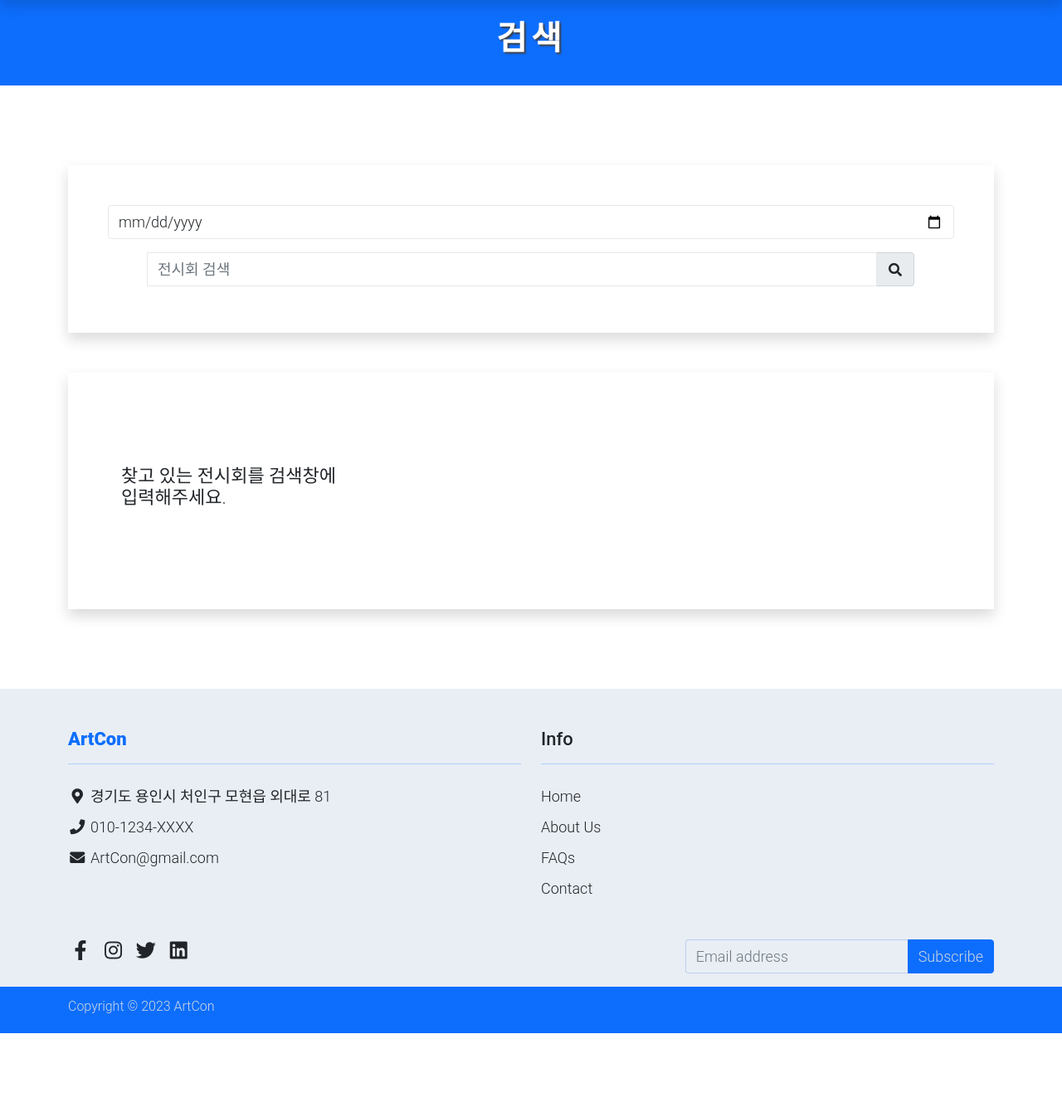
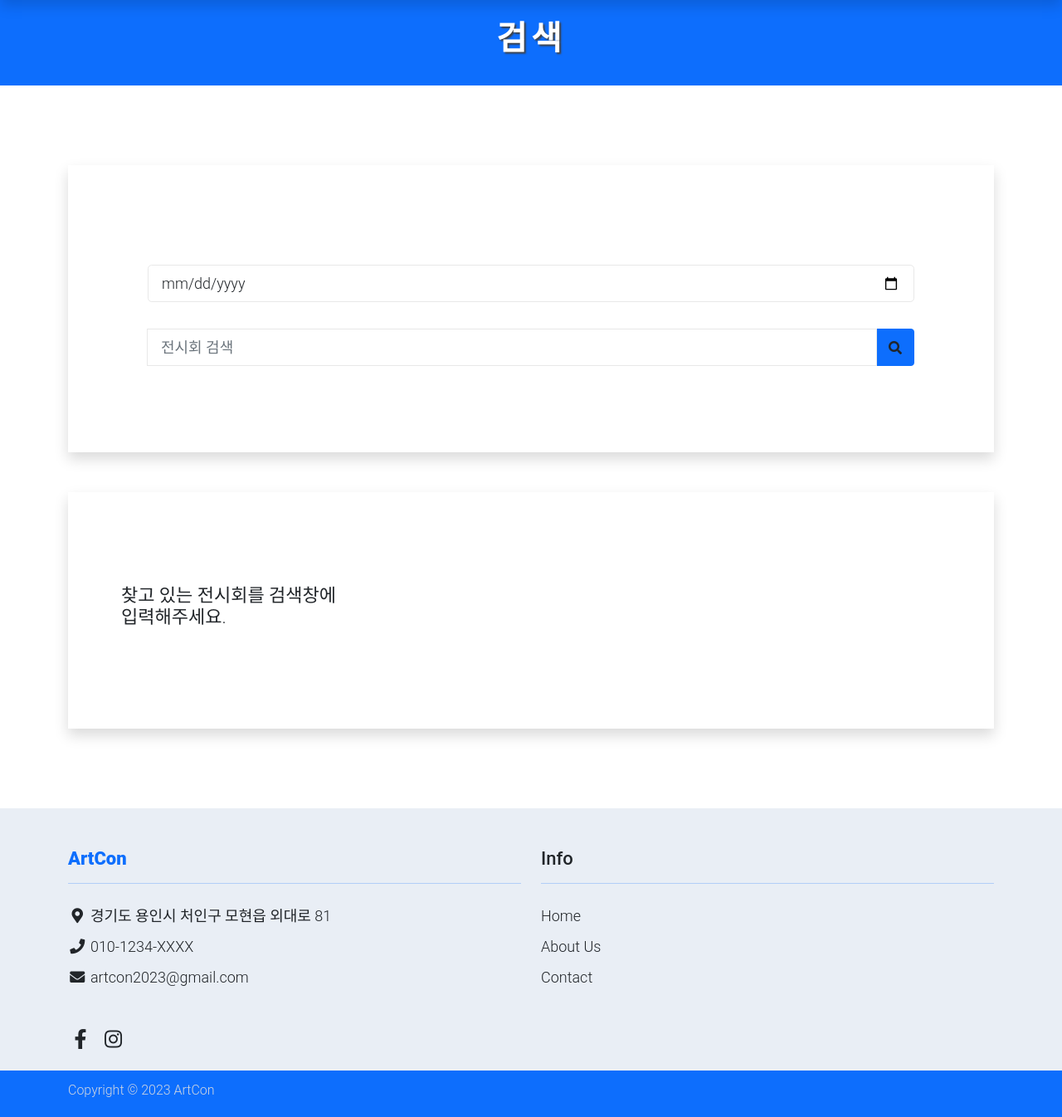
Before and after one commit to BlueHarmel/ArtCon, a Django app: template ArtCon/templates/searchpage_app/search.html in a window 1280 px wide. Shown: the part 114-1460 px from the top of the page at 83% size. Before the commit the page ends 1359 px from the top, so only its background shows below. Run offline with Django 4.2, Linux system fonts and the light colour scheme; the template is opened without the code that fills it, so the values that code supplies are empty; some libraries are stand-ins or nearby versions.

Commit message:
메인, 검색 페이지 ui 수정

```diff
--- a/ArtCon/templates/base.html
+++ b/ArtCon/templates/base.html
@@ -15,7 +15,7 @@
     <link rel="stylesheet" href="{% static 'css/custom.css'%}">
 
     <!-- Load fonts style after rendering the layout styles -->
-    <!--<link rel="stylesheet" href="https://fonts.googleapis.com/css2?family=Roboto:wght@100;200;300;200;500;700;900&display=swap">-->
+    <!--<link rel="stylesheet" href="https://fonts.googleapis.com/css2?family=Inter:wght@100;200;300;200;500;700;900&display=swap">-->
     <link rel="stylesheet" href="{% static 'css/fontawesome.min.css' %}">
 </head>
 
@@ -87,7 +87,7 @@
                         </li>
                         <li>
                             <i class="fa fa-envelope fa-fw"></i>
-                            <a class="text-decoration-none text-dark" href="mailto:ArtCon@gmail.com">ArtCon@gmail.com</a>
+                            <a class="text-decoration-none text-dark" href="mailto:artcon2023@gmail.com">artcon2023@gmail.com</a>
                         </li>
                     </ul>
                 </div>
@@ -97,11 +97,9 @@
                     <ul class="list-unstyled footer-link-list">
                         <li><a class="text-decoration-none text-dark" href="{% url 'mainPage' %}">Home</a></li>
                         <li><a class="text-decoration-none text-dark" href="#">About Us</a></li>
-                        <li><a class="text-decoration-none text-dark" href="#">FAQs</a></li>
-                        <li><a class="text-decoration-none text-dark" href="#">Contact</a></li>
+                        <li><a class="text-decoration-none text-dark" href="mailto:artcon2023@gmail.com">Contact</a></li>
                     </ul>
                 </div>
-
             </div>
 
             <div class="row text-light mb-2">
@@ -116,20 +114,7 @@
                         <li class="list-inline-item  -light rounded-circle text-center">
                             <a class="text-dark text-decoration-none" target="_blank" href="https://www.instagram.com/"><i class="fab fa-instagram fa-lg fa-fw"></i></a>
                         </li>
-                        <li class="list-inline-item  -light rounded-circle text-center">
-                            <a class="text-dark text-decoration-none" target="_blank" href="https://twitter.com/"><i class="fab fa-twitter fa-lg fa-fw"></i></a>
-                        </li>
-                        <li class="list-inline-item  -light rounded-circle text-center">
-                            <a class="text-dark text-decoration-none" target="_blank" href="https://www.linkedin.com/"><i class="fab fa-linkedin fa-lg fa-fw"></i></a>
-                        </li>
                     </ul>
-                </div>
-                <div class="col-auto">
-                    <label class="sr-only" for="subscribeEmail">Email address</label>
-                    <div class="input-group mb-2">
-                        <input type="text" class="form-control bg-light border-opacity-25" id="subscribeEmail" placeholder="Email address">
-                        <div class="input-group-text btn-primary text-light">Subscribe</div>
-                    </div>
                 </div>
             </div>
         </div>
--- a/ArtCon/templates/mainpage_app/index.html
+++ b/ArtCon/templates/mainpage_app/index.html
@@ -30,7 +30,7 @@
                             <img id='bannerimg1' class="img-fluid bannerSize" src="{{banner1.0.img}}" alt="Slide1">
                         </div>
                         <div class="col-lg-6 mb-0 align-items-center align-self-center m-3">
-                            <h3 class="h3 mb-4">이번달 추천 전시회</h3>
+                            <h3 class="h3 mb-4">이번 달 추천 전시회</h3>
                             <p class="h5">{{banner1.0.L_name}}</p>
                             <p class="h5">{{banner1.0.start_date}}~{{banner1.0.end_date}}</p>
                         </div>
@@ -44,7 +44,7 @@
                             <img id='bannerimg2' class="img-fluid bannerSize" src="{{banner2.0.img}}" alt="Slide2">
                         </div>
                         <div class="col-lg-6 mb-0 align-items-center align-self-center m-3">
-                            <h3 class="h3 mb-4">이번달 추천 전시회</h3>
+                            <h3 class="h3 mb-4">이번 달 추천 전시회</h3>
                             <p class="h5">{{banner2.0.L_name}}</p>
                             <p class="h5">{{banner2.0.start_date}}~{{banner2.0.end_date}}</p>
                         </div>
@@ -58,7 +58,7 @@
                             <img id='bannerimg3' class="img-fluid bannerSize" src="{{banner3.0.img}}" alt="Slide3">
                         </div>
                         <div class="col-lg-6 mb-0 align-items-center align-self-center m-3">
-                            <h3 class="h3 mb-4">이번달 추천 전시회</h3>
+                            <h3 class="h3 mb-4">이번 달 추천 전시회</h3>
                             <p class="h5">{{banner3.0.L_name}}</p>
                             <p class="h5">{{banner3.0.start_date}}~{{banner3.0.end_date}}</p>
                         </div>
--- a/ArtCon/templates/searchpage_app/search.html
+++ b/ArtCon/templates/searchpage_app/search.html
@@ -12,14 +12,16 @@
     <!-- Start Main Function -->
     <section class="container mt-5 mb-5">
         <div class="d-flex flex-column col-12 my-5 bg-white shadow justify-contents-center">
-            <div class="m-5">
+            <div class="m-5 p-5">
                <div>
                 <form action="{% url 'search' %}" method="POST">
-                  <p><input type="date" name="date" class="form-control"></p>
-                  <div class="input-group mb-2 px-5">
+                  <div class="input-group mb-2">
+                    <input type="date" class="form-control form-control-lg my-4" placeholder="날짜 선택">
+                  </div>
+                  <div class="input-group mb-2">
                       {% csrf_token %}
-                      <input type="search" class="form-control" id="inputModalSearch" name="searched" placeholder="전시회 검색">
-                      <button type="submit" class="input-group-text btn-primay text-dark">
+                      <input type="search" class="form-control form-control-lg" id="inputModalSearch" name="searched" placeholder="전시회 검색">
+                      <button type="submit" class="input-group-text btn-primary text-white">
                           <i class="fa fa-fw fa-search text-dark"></i>
                       </button>
                   </div>
```
